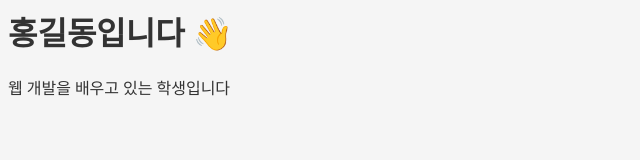
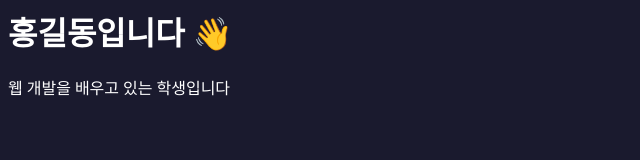
Before and after one commit to hyeonsuk99/26.05.15.-Github-Learning, a plain HTML site: page index.html in a window 1280 px wide. Shown: the whole page, without its empty margins (0-640 px from the left). Drawn offline with Linux system fonts and the light colour scheme.

Commit message:
Update index.html

```diff
--- a/index.html
+++ b/index.html
@@ -3,8 +3,8 @@
   <title>내 페이지</title>
   <style>
     body {
-      background-color: #f5f5f5;
-      color: #333333;
+      background-color: #1a1a2e;
+      color: #ffffff;
     }
   </style>
 </head>
```
